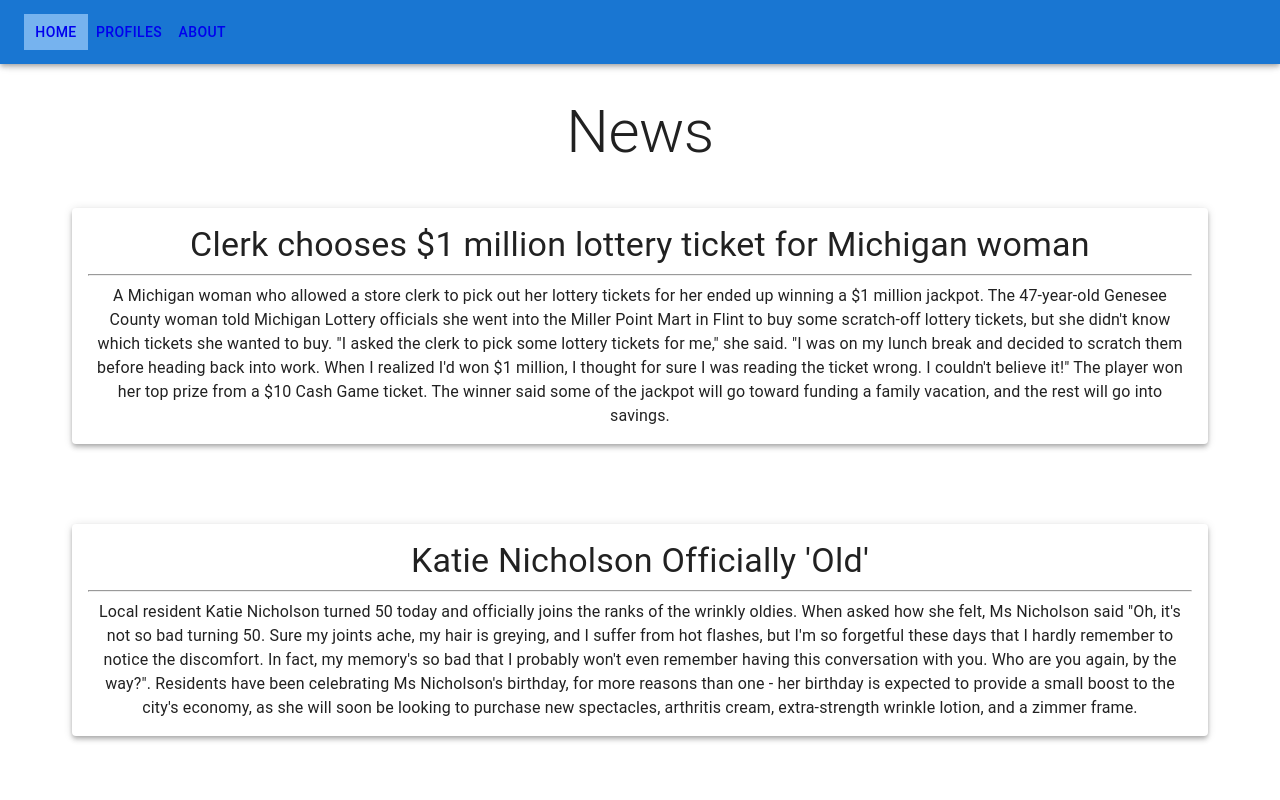
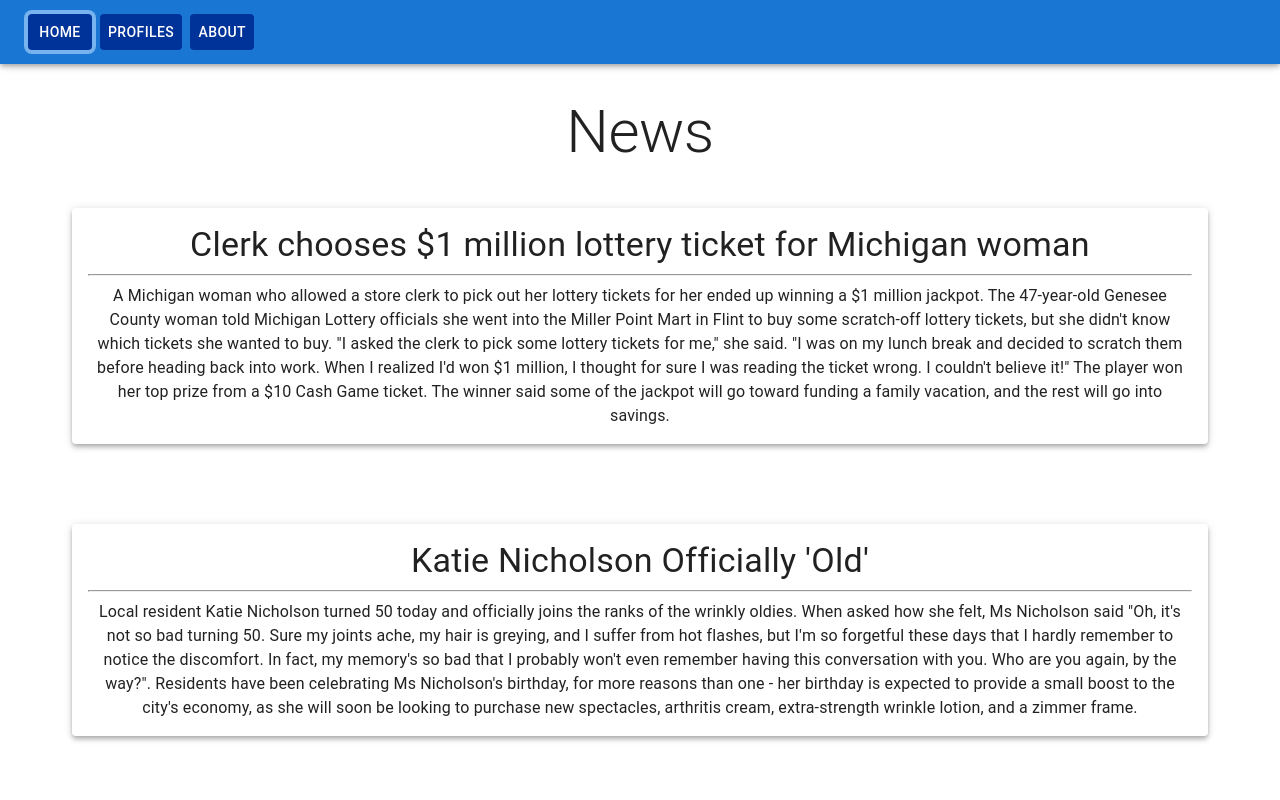
Before and after one commit to neg-0/social-network, a React (Create React App) app: page / in a window 1280 px wide. Shown: the top 800 px of the page. Built offline with nearby package versions, Linux system fonts and the light colour scheme.

Commit message:
Added styling to nav buttons

```diff
--- a/src/components/Nav.js
+++ b/src/components/Nav.js
@@ -7,7 +7,14 @@ import { NavLink } from 'react-router-dom';
 
 export default function Nav() {
 
-    const activeButtonStyle = { backgroundColor: "#76b3ef" }
+    const activeButtonStyle = { backgroundColor: "#76b3ef", borderRadius: 8 }
+
+    const buttonStyle = {
+        backgroundColor: "#003399",
+        color: "#fff",
+        m: 0.5,
+        '&:hover': { backgroundColor: "#0044cc" }
+    }
 
     return (
         <Box sx={{ flexGrow: 1 }}>
@@ -22,9 +29,9 @@ export default function Nav() {
                     >
                         <MenuIcon />
                     </IconButton> */}
-                    <NavLink to="/" activeStyle={activeButtonStyle} exact><Button color="inherit">Home</Button></NavLink>
-                    <NavLink to="/profiles" activeStyle={activeButtonStyle}><Button color="inherit">Profiles</Button></NavLink>
-                    <NavLink to="/about" activeStyle={activeButtonStyle}><Button color="inherit">About</Button></NavLink>
+                    <NavLink to="/" activeStyle={activeButtonStyle} style={{ textDecoration: "none" }} exact><Button sx={buttonStyle}>Home</Button></NavLink>
+                    <NavLink to="/profiles" activeStyle={activeButtonStyle} style={{ textDecoration: "none" }}><Button sx={buttonStyle}>Profiles</Button></NavLink>
+                    <NavLink to="/about" activeStyle={activeButtonStyle} style={{ textDecoration: "none" }}><Button sx={buttonStyle}>About</Button></NavLink>
                     {/* <Button color="inherit">Login</Button> */}
                 </Toolbar>
             </AppBar>
```
